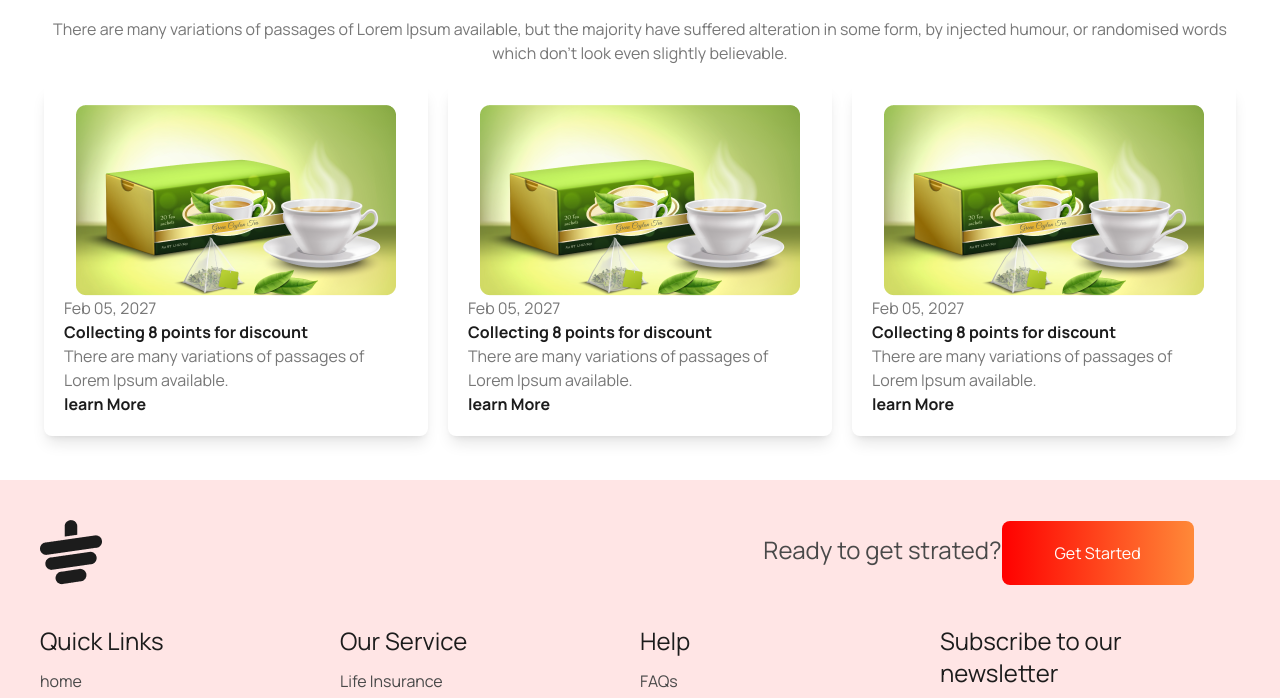
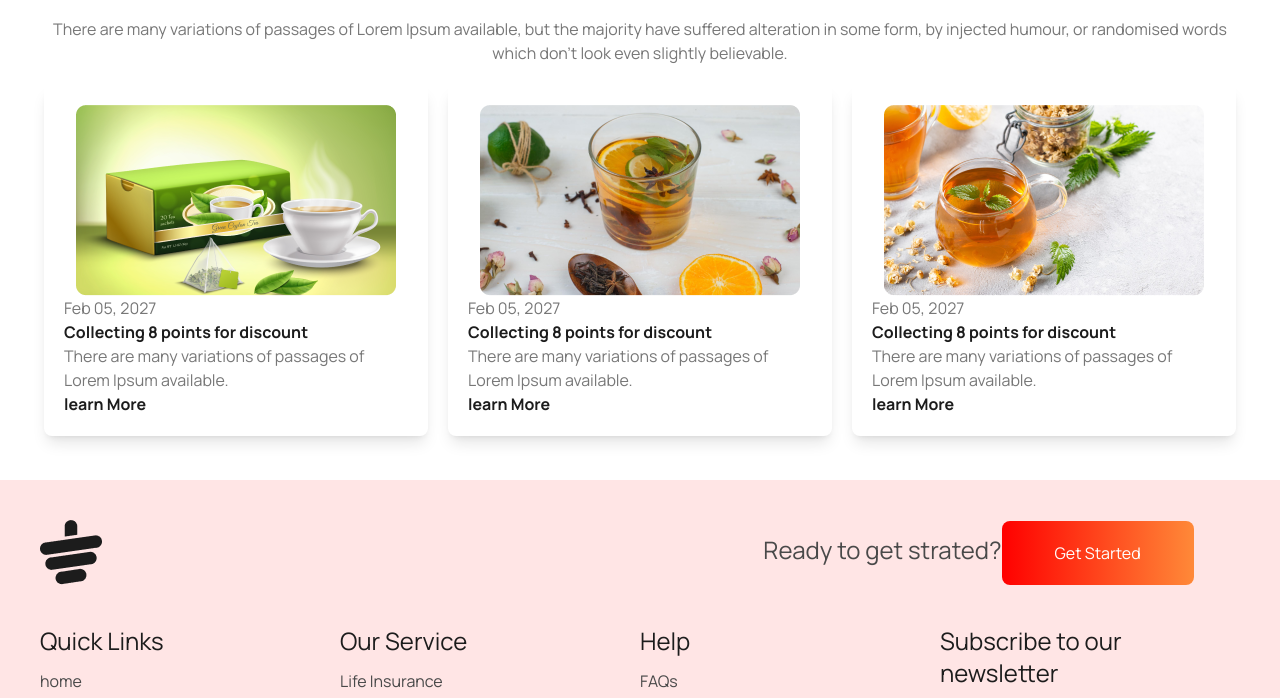
Before and after one commit to nimurovi/tea-house-website, a plain HTML site: page index.html in a window 1280 px wide. Shown: the part 2272-2970 px from the top of the page. Drawn offline with nearby package versions, Linux system fonts and the light colour scheme.

Commit message:
news and events updated

```diff
--- a/index.html
+++ b/index.html
@@ -206,14 +206,14 @@
                     <p class="text-[#1C1C1C] font-bold">learn More</p>
                 </div>
                 <div class="  p-5 shadow-lg rounded-lg">
-                    <img class="mx-auto" src="images/news-1.png" alt="">
+                    <img class="mx-auto" src="images/news-2.png" alt="">
                     <p class="text-[#777777]">Feb 05, 2027</p>
                     <h3 class="text-[#1C1C1C] font-bold">Collecting 8 points for discount</h3>
                     <p class="text-[#777777]">There are many variations of passages of Lorem Ipsum available.</p>
                     <p class="text-[#1C1C1C] font-bold">learn More</p>
                 </div>
                 <div class="  p-5 shadow-lg rounded-lg">
-                    <img class="mx-auto" src="images/news-1.png" alt="">
+                    <img class="mx-auto" src="images/news-3.png" alt="">
                     <p class="text-[#777777]">Feb 05, 2027</p>
                     <h3 class="text-[#1C1C1C] font-bold">Collecting 8 points for discount</h3>
                     <p class="text-[#777777]">There are many variations of passages of Lorem Ipsum available.</p>
```
